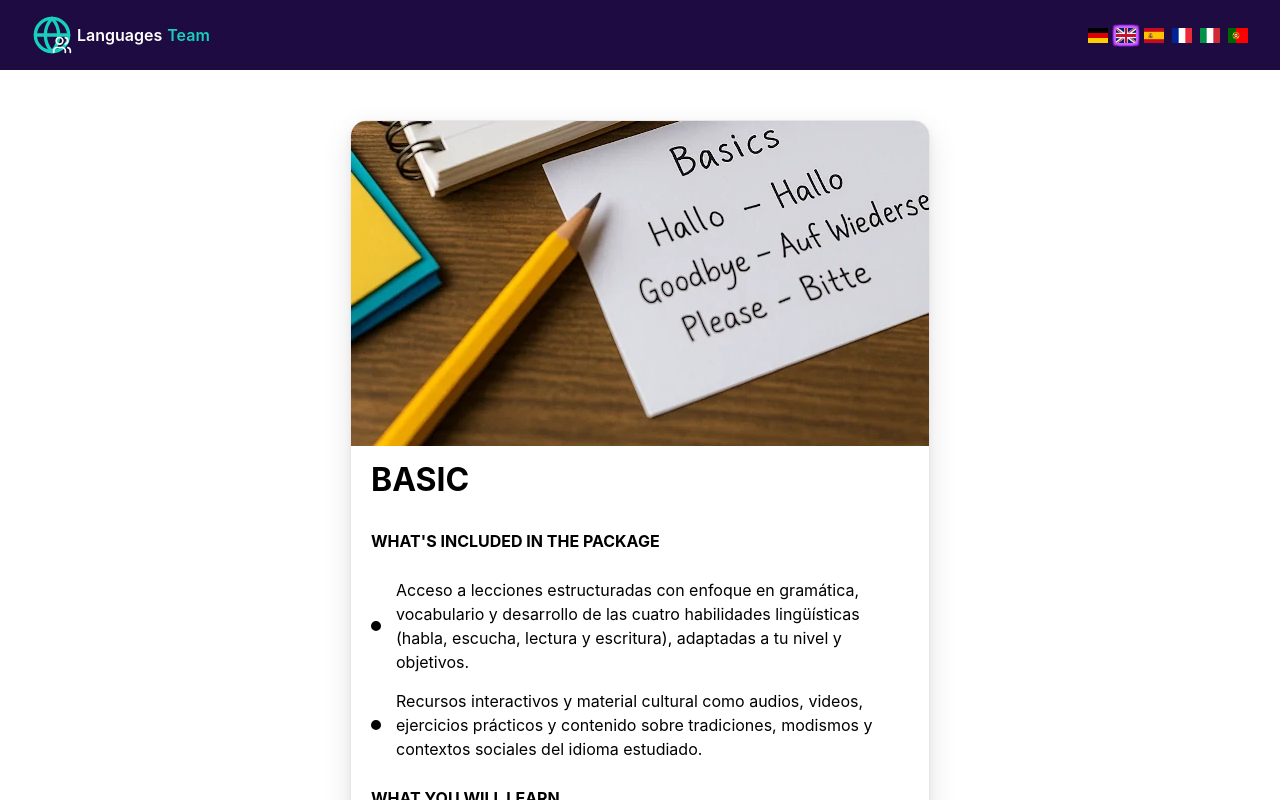
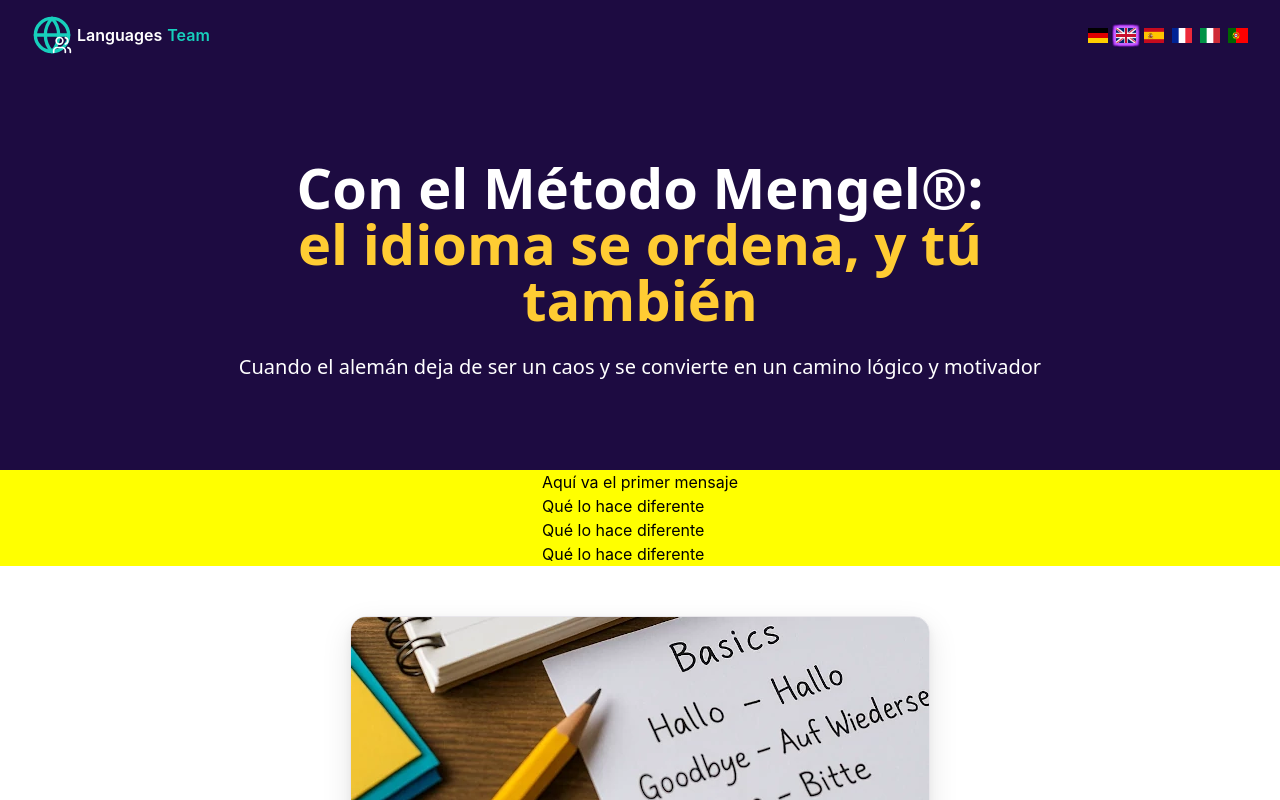
Before and after one commit to sargentogato/laguagues-web, a Vue app: page /#/german-courses in a window 1280 px wide. Shown: the top 800 px of the page. Built offline with nearby package versions, Linux system fonts and the light colour scheme; the HTML template or start-up script is replaced by a standard one.

Commit message:
add some new icons delete some variables on CardCoursePack add lang to MetodComponent add new prop to TitlesParagraph add new variables for data prop to GermanCourses

```diff
--- a/src/assets/styles/variables.css
+++ b/src/assets/styles/variables.css
@@ -37,6 +37,7 @@
   --title-package-card:clamp(1.5rem, 5vw - 1.2rem, 2rem);
   --subtitle-package-card:clamp(1.188rem, 5vw - 1.2rem, 1.8rem);
   --text-package-card:(1rem, 3vw - 1rem, 1.2rem)
+  --font-family-titles:'ui-sans-serif,system-ui,sans-serif,"Apple Color Emoji","Segoe UI Emoji",Segoe UI Symbol,"Noto Color Emoji"'
 
   /* Animations */
   --animation-duration:1s;
--- a/src/components/cards/CardCoursesPack.vue
+++ b/src/components/cards/CardCoursesPack.vue
@@ -4,7 +4,6 @@
 import { ref } from 'vue';
 
 const textBtnOne = ref("Contacta")
-const textBtnTwo = ref("Más información")
 
 const props = defineProps({
   includedTitle: {
--- /dev/null
+++ b/src/components/icons/IconBrain.vue
@@ -0,0 +1,3 @@
+<template>
+<svg xmlns="http://www.w3.org/2000/svg" width="24" height="24" viewBox="0 0 24 24" fill="none" stroke="currentColor" stroke-width="2" stroke-linecap="round" stroke-linejoin="round" class="lucide lucide-brain h-8 w-8 text-primary flex-shrink-0 mt-1"><path d="M12 5a3 3 0 1 0-5.997.125 4 4 0 0 0-2.526 5.77 4 4 0 0 0 .556 6.588A4 4 0 1 0 12 18Z"></path><path d="M12 5a3 3 0 1 1 5.997.125 4 4 0 0 1 2.526 5.77 4 4 0 0 1-.556 6.588A4 4 0 1 1 12 18Z"></path><path d="M15 13a4.5 4.5 0 0 1-3-4 4.5 4.5 0 0 1-3 4"></path><path d="M17.599 6.5a3 3 0 0 0 .399-1.375"></path><path d="M6.003 5.125A3 3 0 0 0 6.401 6.5"></path><path d="M3.477 10.896a4 4 0 0 1 .585-.396"></path><path d="M19.938 10.5a4 4 0 0 1 .585.396"></path><path d="M6 18a4 4 0 0 1-1.967-.516"></path><path d="M19.967 17.484A4 4 0 0 1 18 18"></path></svg>
+</template>
--- a/src/components/iconsSection/IconsSection.vue
+++ b/src/components/iconsSection/IconsSection.vue
@@ -1,4 +1,5 @@
 <script setup lang="ts">
+//imported to asign the type of IconcName on const cardInfo
 import type { IconName } from "@/components/icons/IconBase.vue";
 import IconCard from '@/components/cards/IconCard.vue';
 import TitlesTextComponent from '@/components/sharedComponents/TitlesParagraph.vue';
--- /dev/null
+++ b/src/components/packagesCourses/MetodComponent.vue
@@ -0,0 +1,144 @@
+<script setup lang="ts">
+  import type { PropType } from 'vue';
+import TitlesParagraph from '../sharedComponents/TitlesParagraph.vue';
+
+  const props = defineProps({
+    topTitlePartOne: {
+      type:     Array as PropType<string[]>,
+      required: true,
+    },
+    topTitlePartTwo: {
+      type:     Array as PropType<string[]>,
+      required: true,
+    },
+    topTitlePartThree: {
+      type:     Array as PropType<string[]>,
+      required: true,
+    },
+    topSubtitle: {
+      type:     Array as PropType<string[]>,
+      required: true,
+    },
+    topSubtitleTwo: {
+      type:     Array as PropType<string[]>,
+      required: true,
+    },
+    messageOne: {
+      type:     Array as PropType<string[]>,
+      required: true,
+    },
+    messageTwo: {
+      type:     Array as PropType<string[]>,
+      required: true,
+    },
+    whyIsDifferent: {
+      type:     Array as PropType<string[]>,
+      required: true,
+    },
+    whyChooseAs: {
+      type:     Array as PropType<string[]>,
+      required: true,
+    },
+    fontFamily: {
+      type: String,
+    },
+  });
+
+  const lineHeightTitles = '1';
+</script>
+
+<template>
+  <div class="metod">
+    <div class="metod__box">
+      <TitlesParagraph
+        tag="h1"
+        :texts="topTitlePartOne"
+        text-color="white"
+        font-weight="bold"
+        :font-family="fontFamily"
+        :line-height="lineHeightTitles"
+      />
+      <TitlesParagraph
+        tag="h1"
+        :texts="topTitlePartTwo"
+        text-color="#FFCC33"
+        font-weight="bold"
+        :font-family="fontFamily"
+        :line-height="lineHeightTitles"
+      />
+      <TitlesParagraph
+        tag="h1"
+        :texts="topTitlePartThree"
+        text-color="#FFCC33"
+        font-weight="bold"
+        :font-family="fontFamily"
+        :line-height="lineHeightTitles"
+      />
+
+      <div class="metod__subtitle">
+        <TitlesParagraph
+          tag="p"
+          :texts="topSubtitle"
+          :font-family="fontFamily"
+        />
+      </div>
+    </div>
+  </div>
+
+  <div class="metod__text-box">
+    <div class="metod__messages">
+      <div class="metod__message-one">
+        Aquí va el primer mensaje
+      </div>
+      <div class="metod__message-two">
+        <div class="metod__different">Qué lo hace diferente</div>
+        <div class="metod__choose">Qué lo hace diferente</div>
+        <div class="metod__get">Qué lo hace diferente</div>
+      </div>
+    </div>
+  </div>
+</template>
+
+<style scoped>
+  .metod {
+    align-items: center;
+    background-color: var(--primary-color);
+    min-height: 400px;
+  }
+
+  .metod,
+  .metod__text-box {
+    display: flex;
+    justify-content: center;
+  }
+
+  .metod__box,
+  .metod__messages {
+    max-width: 1200px;
+  }
+  .metod__box {
+    max-width: 1200px;
+    /* background-color: rgb(75, 75, 55); */
+    max-height: fit-content;
+    top: 80px;
+    text-align: center;
+    padding-left: 15px;
+    padding-right: 15px;
+  }
+
+  .metod__box:deep(h1) {
+    font-size: clamp(1.875rem, 8vw - 1rem, 3.5rem);
+  }
+
+  .metod__subtitle {
+    padding-top: 25px;
+  }
+
+  .metod__subtitle:deep(p) {
+    font-size: 1.25rem;
+  }
+
+  .metod__text-box {
+    background-color: yellow;
+  }
+</style>
--- a/src/components/sharedComponents/TitlesParagraph.vue
+++ b/src/components/sharedComponents/TitlesParagraph.vue
@@ -1,15 +1,3 @@
-<template>
-  <component
-    :is="tag"
-    v-for="(text, index) in texts"
-    :key="index"
-    :style="dynamicStyles"
-    :class="customClass"
-  >
-    {{ $t(`${text}`) }}
-  </component>
-</template>
-
 <script setup lang="ts">
 import type { PropType } from 'vue';
 import { computed } from 'vue';
@@ -27,6 +15,9 @@
   textColor: {
     type:    String,
     default: '#fff'
+  },
+  fontFamily: {
+    type: String
   },
   fontWeight: {
     type:    String,
@@ -49,7 +40,19 @@
   color:         props.textColor,
   fontWeight:    props.fontWeight,
   textTransform: props.textTransform,
-  lineHeight:    props.lineHeight
+  lineHeight:    props.lineHeight,
+  fontFamily:    props.fontFamily
 }))
 
 </script>
+<template>
+  <component
+    :is="tag"
+    v-for="(text, index) in texts"
+    :key="index"
+    :style="dynamicStyles"
+    :class="customClass"
+  >
+    {{ $t(`${text}`) }}
+  </component>
+</template>
--- a/src/views/courses/GermanCourses.vue
+++ b/src/views/courses/GermanCourses.vue
@@ -1,9 +1,29 @@
 <script setup lang="ts">
 import CardCoursesPack from '@/components/cards/CardCoursesPack.vue';
+import MetodComponent from '@/components/packagesCourses/MetodComponent.vue';
 import { ref } from 'vue';
 
-const title = ["packageTitles.basic"];
-const includedTitle = ["packageTitles.included"]
+/* Header */
+//Sustituir por las claves de i18n
+const topTitlePartOne = ref(["Con el Método Mengel®:"])
+const topTitlePartTwo = ref(["el idioma se ordena, y tú"])
+const topTitlePartThree = ref(["también"])
+const topSubtitle = ref(["Cuando el alemán deja de ser un caos y se convierte en un camino lógico y motivador"])
+const topSubtitleTwo = ref(["motivador"])
+const messageOne = ref(["El alemán es un idioma que muchos consideran difícil, denso, lleno de reglas y excepciones. Pero en realidad, es como un puzle: si colocas las piezas en el orden correcto, el resultado es claro, funcional y hasta bello."])
+const messageTwo = ref(["segundo mensaje"])
+const whyIsDifferent = ref(["porque lo dice Laura"])
+const whyChooseAs = ref(["porque somos los mejores"])
+
+/* What makes it different? Why choose us? What do you get? */
+
+
+//fuente para los títulos
+const fontFamily = "ui-sans-serif, system-ui, sans-serif, 'Apple Color Emoji', 'Segoe UI Emoji', 'Segoe UI Symbol', 'Noto Color Emoji'"
+
+/* Package */
+const title = ref(["packageTitles.basic"]);
+const includedTitle = ref(["packageTitles.included"])
 const learnTitle = ref(["packageTitles.learning"])
 const altImage = ref("Language Team")
 const timeNumber = ref(3)
@@ -12,14 +32,10 @@
 
 const  includedItems = ref([
   {
-    messages: [`Acceso a lecciones estructuradas con enfoque en gramática, vocabulario
-    y desarrollo de las cuatro habilidades lingüísticas (habla, escucha, lectura y
-    escritura), adaptadas a tu nivel y objetivos.`]
+    messages: [`Clases en vivo por Zoom `]
   },
   {
-    messages: [`Recursos interactivos y material cultural como audios, videos,
-    ejercicios prácticos y contenido sobre tradiciones, modismos y contextos sociales
-    del idioma estudiado.`]
+    messages: [`2 horas de clases teóricas a la semana`]
   },
 ])
 
@@ -39,6 +55,18 @@
 </script>
 
 <template>
+  <MetodComponent
+    :topTitlePartOne="topTitlePartOne"
+    :topTitlePartTwo="topTitlePartTwo"
+    :top-title-part-three="topTitlePartThree"
+    :topSubtitle="topSubtitle"
+    :topSubtitleTwo="topSubtitleTwo"
+    :message-one="messageOne"
+    :message-two="messageTwo"
+    :why-is-different="whyIsDifferent"
+    :why-choose-as="whyChooseAs"
+    :fontFamily="fontFamily"
+  />
   <div class="germanSection">
     <CardCoursesPack
       :included-title="includedTitle"
@@ -62,7 +90,7 @@
   justify-content: center;
   align-items: center;
   padding: 50px 25px;
-
 }
 
+
 </style>
```
